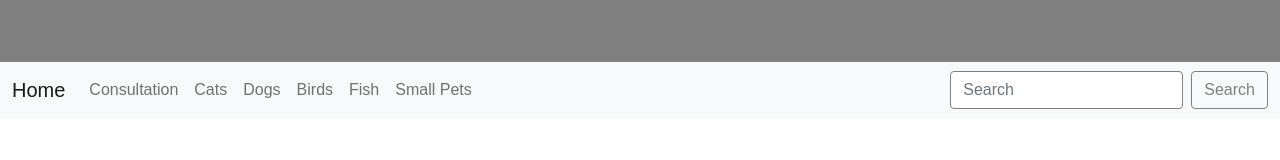
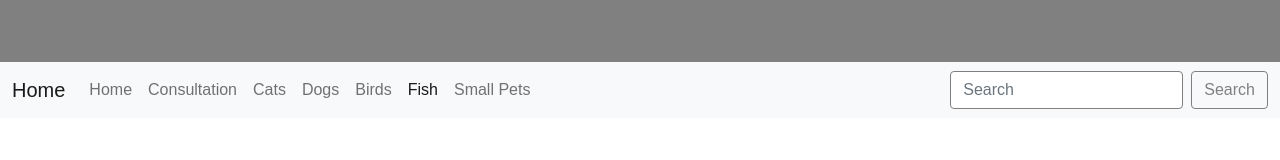
Before and after one commit to eamatt1/Paradigm-Pet-Professionals, a plain HTML site: page HTML/Fish.html in a window 1280 px wide. Shown: the part 137-297 px from the top of the page. Drawn offline with nearby package versions, Linux system fonts and the light colour scheme.

Commit message:
Update Fish.html

```diff
--- a/HTML/Fish.html
+++ b/HTML/Fish.html
@@ -91,12 +91,27 @@
         </button>
         <div class="collapse navbar-collapse" id="navbarNav">
             <ul class="navbar-nav">
-                <li class="nav-item"><a class="nav-link" href="Consultation.html">Consultation</a></li>
-                <li class="nav-item"><a class="nav-link" href="Cats.html">Cats</a></li>
-                <li class="nav-item"><a class="nav-link" href="Dogs.html">Dogs</a></li>
-                <li class="nav-item"><a class="nav-link" href="Birds.html">Birds</a></li>
-                <li class="nav-item"><a class="nav-link" href="Fish.html">Fish</a></li>
-                <li class="nav-item"><a class="nav-link" href="SmallPets.html">Small Pets</a></li>
+                <li class="nav-item">
+                    <a class="nav-link" href="../index.html">Home</a>
+                </li>
+                <li class="nav-item">
+                    <a class="nav-link" href="Consultation.html">Consultation</a>
+                </li>
+                <li class="nav-item">
+                    <a class="nav-link" href="Cats.html">Cats</a>
+                </li>
+                <li class="nav-item">
+                    <a class="nav-link" href="Dogs.html">Dogs</a>
+                </li>
+                <li class="nav-item">
+                    <a class="nav-link" href="Birds.html">Birds</a>
+                </li>
+                <li class="nav-item">
+                    <a class="nav-link active" aria-current="page" href="Fish.html">Fish</a>
+                </li>
+                <li class="nav-item">
+                    <a class="nav-link" href="SmallPets.html">Small Pets</a>
+                </li>
             </ul>
             <form class="d-flex ms-auto">
                 <input class="form-control me-2" type="search" placeholder="Search" aria-label="Search">
@@ -105,6 +120,7 @@
         </div>
     </div>
 </nav>
+
 
 <!-- Main Content Section -->
 <section id="content" class="container my-5">
```
